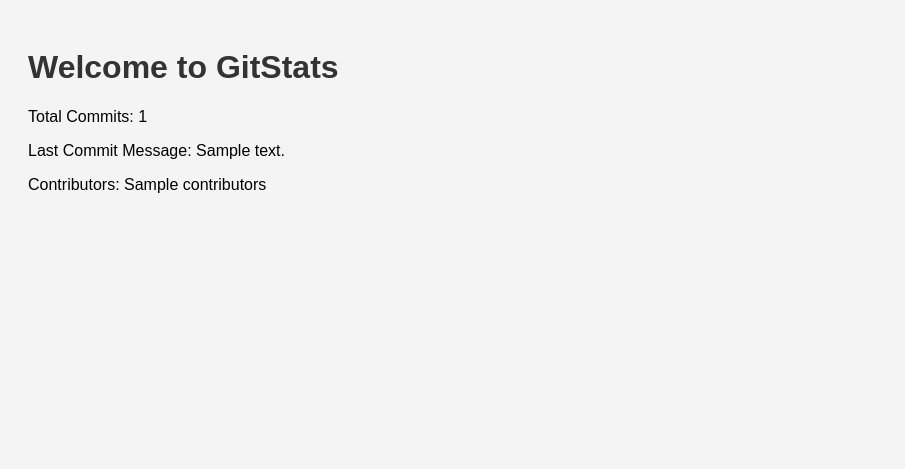
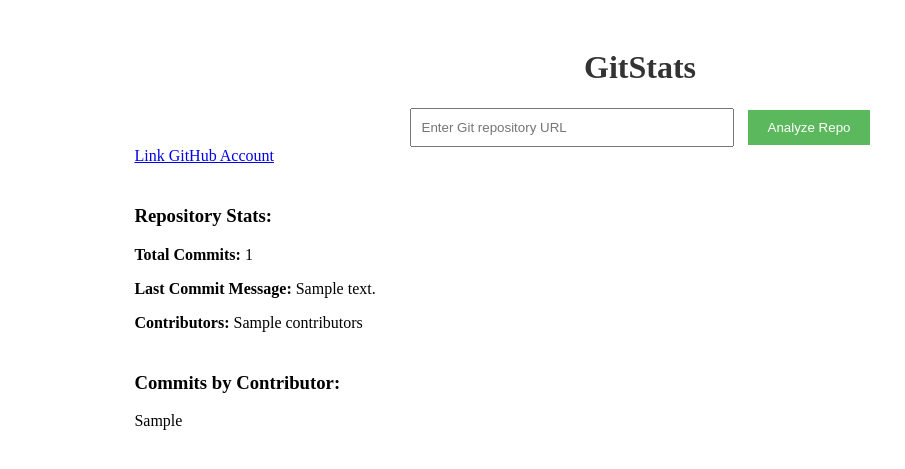
Before and after one commit to Elsmoil/GitStats, a Flask app: template templates/index.html in a window 1280 px wide. Shown: the top 469 px of the page, without its empty margins (0-905 px from the left). Run offline with Flask 3, Linux system fonts and the light colour scheme; the template is opened without the code that fills it: most values are stand-ins (such as "Sample title", 1, 10 or a date in 2020).

Commit message:
New idea saperate css and html and add more function

```diff
--- a/app.py
+++ b/app.py
@@ -1,32 +1,32 @@
-from flask import Flask, render_template
-import git
+from flask import Flask, render_template, request, redirect, url_for
+from flask_dance.contrib.github import make_github_blueprint, github
+from git_analysis import get_repo_data, generate_commit_graph
 import os
 
 app = Flask(__name__)
 
-@app.route('/')
+# GitHub OAuth configuration
+app.secret_key = os.getenv("FLASK_SECRET_KEY", "supersecretkey")
+github_bp = make_github_blueprint(client_id=os.getenv('GITHUB_CLIENT_ID'), client_secret=os.getenv('GITHUB_CLIENT_SECRET'))
+app.register_blueprint(github_bp, url_prefix="/login")
+
+@app.route("/", methods=["GET", "POST"])
 def home():
-    repo_path = '/home/sami/Desktop/GitStats'  # Replace with your Git repository path
-    repo_data = get_repo_data(repo_path)
-    return render_template('index.html',
-                            total_commits=repo_data['total_commits'],
-                            last_commit_message=repo_data['last_commit_message'],
-                            contributors=repo_data['contributors'])
+    if request.method == "POST":
+        repo_url = request.form["repo_url"]
+        repo_path = "/path/to/local/repo"  # Convert URL to local path if needed
+        repo_data = get_repo_data(repo_path)
+        graph_html = generate_commit_graph(repo_data)
+        return render_template("index.html", repo_data=repo_data, graph_html=graph_html, github_linked=github.authorized)
+    return render_template("index.html", repo_data=None, graph_html=None, github_linked=github.authorized)
 
-def get_repo_data(repo_path):
-    try:
-        repo = git.Repo(repo_path)
-        commits = list(repo.iter_commits('main'))
+# GitHub OAuth login route
+@app.route("/github")
+def github_login():
+    if not github.authorized:
+        return redirect(url_for("github.login"))
+    resp = github.get("/user")
+    return f"Welcome, {resp.json()['login']}!"
 
-        repo_data = {
-            "total_commits": len(commits),
-            "last_commit_message": commits[0].message,
-            "contributors": list({commit.author.name for commit in commits}),
-        }
-
-        return repo_data
-    except Exception as e:
-        return {"error": str(e)}
-
-if __name__ == '__main__':
+if __name__ == "__main__":
     app.run(debug=True)
--- /dev/null
+++ b/config.py
@@ -0,0 +1,4 @@
+import os
+
+GITHUB_CLIENT_ID = os.getenv('GITHUB_CLIENT_ID', 'your-client-id')
+GITHUB_CLIENT_SECRET = os.getenv('GITHUB_CLIENT_SECRET', 'your-client-secret')
--- /dev/null
+++ b/requirements.txt
@@ -0,0 +1,5 @@
+Flask
+GiitPython
+plotly
+requests
+flask-dance
--- /dev/null
+++ b/static/styles.css
@@ -0,0 +1,44 @@
+css
+
+body {
+    font-family: Arial, sans-serif;
+    background-color: #f5f5f5;
+}
+
+.container {
+    width: 80%;
+    margin: auto;
+    padding: 20px;
+}
+
+h1 {
+    text-align: center;
+    color: #333;
+}
+
+form {
+    margin-top: 20px;
+    text-align: center;
+}
+
+input[type="text"] {
+    width: 300px;
+    padding: 10px;
+    margin-right: 10px;
+}
+
+button {
+    padding: 10px 20px;
+    background-color: #5cb85c;
+    color: white;
+    border: none;
+    cursor: pointer;
+}
+
+button:hover {
+    background-color: #4cae4c;
+}
+
+h3 {
+    margin-top: 40px;
+}
--- a/templates/index.html
+++ b/templates/index.html
@@ -4,26 +4,30 @@
     <meta charset="UTF-8">
     <meta name="viewport" content="width=device-width, initial-scale=1.0">
     <title>GitStats</title>
-    <style>
-        body {
-            font-family: Arial, sans-serif;
-            background-color: #f4f4f4;
-            padding: 20px;
-        }
-        h1 {
-            color: #333;
-        }
-        .stats {
-            margin-top: 20px;
-        }
-    </style>
+    <link rel="stylesheet" href="{{ url_for('static', filename='styles.css') }}">
 </head>
 <body>
-    <h1>Welcome to GitStats</h1>
-    <div class="stats">
-        <p>Total Commits: {{ total_commits }}</p>
-        <p>Last Commit Message: {{ last_commit_message }}</p>
-        <p>Contributors: {{ contributors }}</p>
+    <div class="container">
+        <h1>GitStats</h1>
+        <form method="POST">
+            <input type="text" name="repo_url" placeholder="Enter Git repository URL" required>
+            <button type="submit">Analyze Repo</button>
+        </form>
+
+        {% if github_linked %}
+        <p>GitHub Linked! You can track your activity.</p>
+        {% else %}
+        <a href="/github">Link GitHub Account</a>
+        {% endif %}
+
+        {% if repo_data %}
+        <h3>Repository Stats:</h3>
+        <p><strong>Total Commits:</strong> {{ repo_data.total_commits }}</p>
+        <p><strong>Last Commit Message:</strong> {{ repo_data.last_commit_message }}</p>
+        <p><strong>Contributors:</strong> {{ repo_data.contributors }}</p>
+        <h3>Commits by Contributor:</h3>
+        <div>{{ graph_html|safe }}</div>
+        {% endif %}
     </div>
 </body>
 </html>
```
Also changed, not shown: git_analysis.py (+19 -0 lines), old_code_app.py (added, +68 -0 lines), tests/test_app.py (added, +10 -0 lines), tests/test_git_analysis.py (added, +8 -0 lines).
